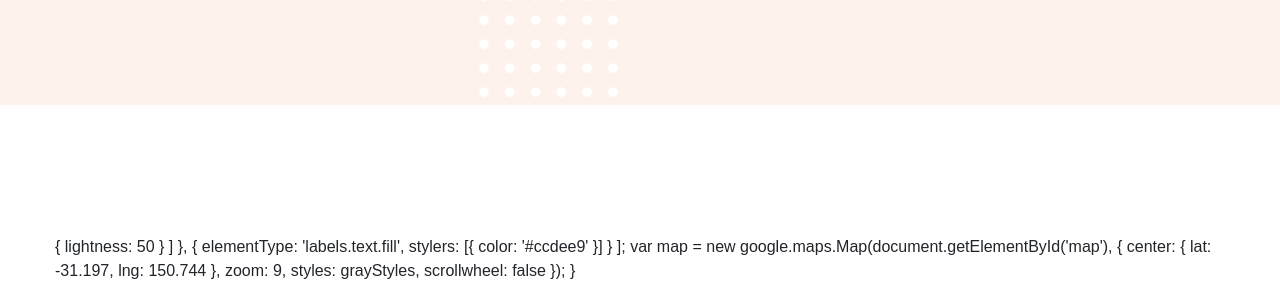
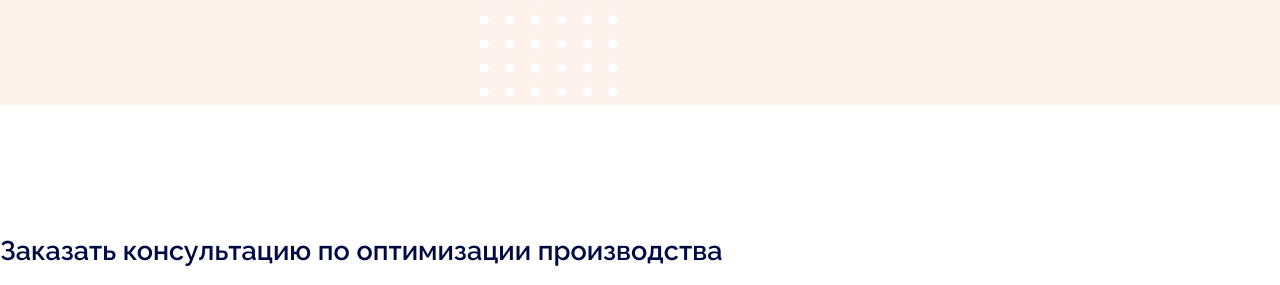
Before and after one commit to begonya90/opti2, a plain HTML site: page contact.html in a window 1280 px wide. Shown: the part 499-784 px from the top of the page. Drawn offline with Linux system fonts and the light colour scheme; some packages are replaced by stand-ins of ours; files whose address does not match are found by name; a web font is replaced by a local one.

Commit message:
Update contact.html

```diff
--- a/contact.html
+++ b/contact.html
@@ -125,32 +125,7 @@
     <!--?  Contact Area start  -->
     <section class="contact-section">
         <div class="container">
-            <!-- Карта удалена для улучшения видимости -->
-                            {
-                                lightness: 50
-                            }
-                            ]
-                        },
-                        {
-                            elementType: 'labels.text.fill',
-                            stylers: [{
-                                color: '#ccdee9'
-                            }]
-                        }
-                        ];
-                        var map = new google.maps.Map(document.getElementById('map'), {
-                            center: {
-                                lat: -31.197,
-                                lng: 150.744
-                            },
-                            zoom: 9,
-                            styles: grayStyles,
-                            scrollwheel: false
-                        });
-                    }
-                </script>
-                <script src="https://maps.googleapis.com/maps/api/js?key=AIzaSyDpfS1oRGreGSBU5HHjMmQ3o5NLw7VdJ6I&amp;callback=initMap">
-                </script>
+
 
             </div>
             <div class="row">
```
